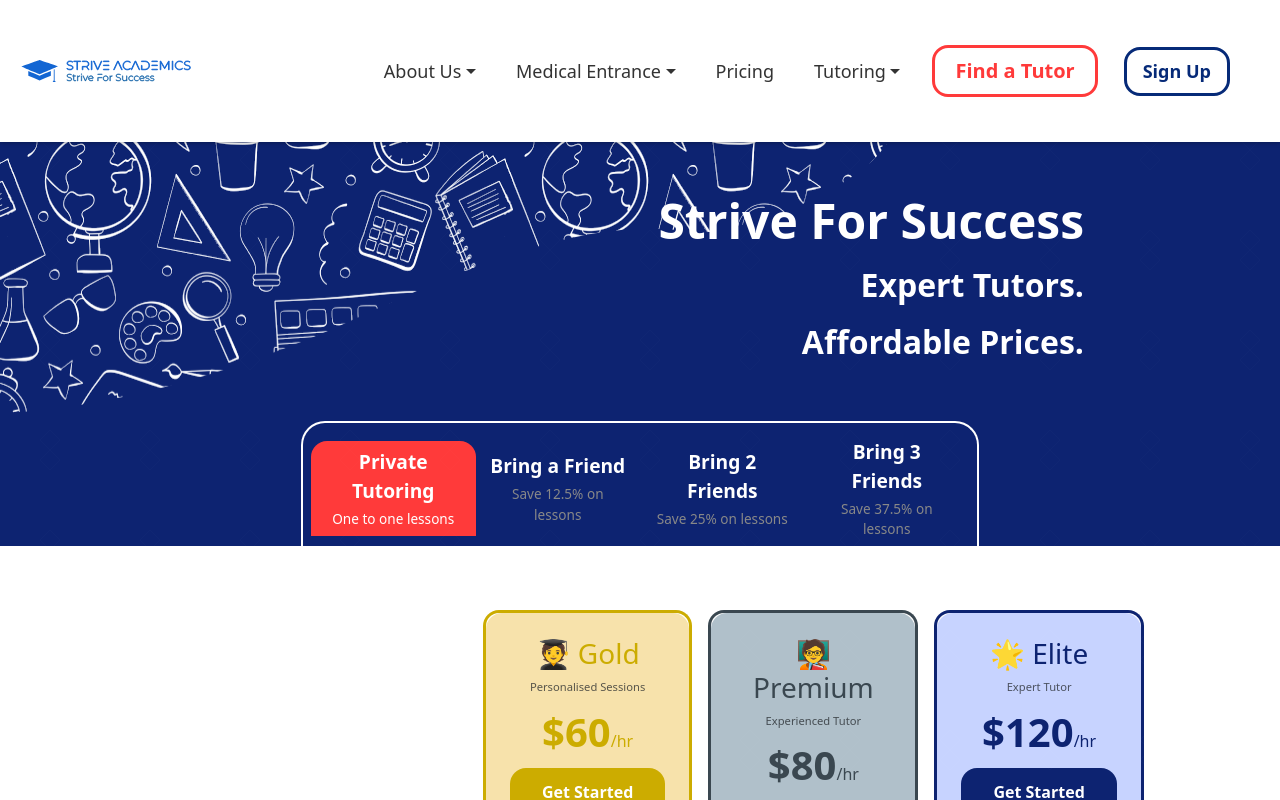
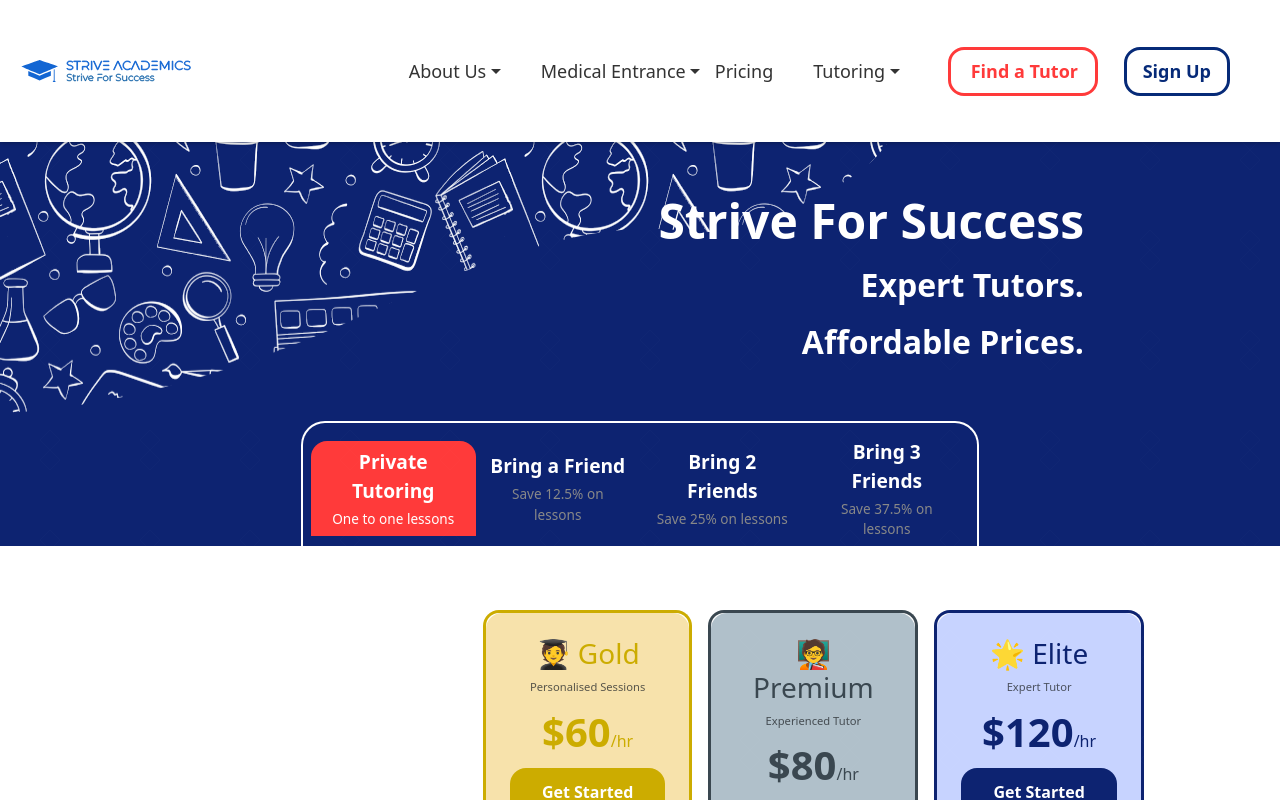
Before and after one commit to Mo-Farhat/tutor-system, a React (Create React App) app in the folder frontend/: page /pricing in a window 1280 px wide. Shown: the top 800 px of the page. Built offline with nearby package versions, Linux system fonts and the light colour scheme; no server answers.

Commit message:
fix: navbar

```diff
--- a/frontend/src/css/snippets/navbar.css
+++ b/frontend/src/css/snippets/navbar.css
@@ -22,7 +22,7 @@
   user-select: none;
   display: flex;
   align-items: center;
-
+  max-width: 100%;
   padding: 0 1rem;
 }
 
@@ -78,6 +78,7 @@
   align-items: center;
   flex-shrink: 0;
   white-space: nowrap;
+  max-width: 150px;
 }
 
 .login-signup-links {
@@ -93,7 +94,7 @@
 
 .nav-link {
   color: #333333 !important;
-  font-size: 20px !important;
+  font-size: 18px !important;
   border-radius: 1rem !important;
   position: relative;
 }
@@ -147,12 +148,21 @@
   padding: 0.5rem 1.25rem !important;
   color: rgb(255, 58, 58) !important;
   font-weight: 800 !important;
-  font-size: 20px !important;
+  font-size: 18px !important;
 }
 
 .nav-f-t-btn:hover {
   background-color: rgb(255, 58, 58) !important;
   color: white !important;
+}
+
+/* Reduce space between Find a Tutor button and Sign Up button */
+.nav-f-t-btn {
+  margin-left: 1rem !important;
+}
+
+.navbar-nav {
+  margin-left: 0rem !important;
 }
 
 .nav-item.dropdown:hover .dropdown-menu {
@@ -373,7 +383,7 @@
   }
 
   .nav-f-t-btn {
-    font-size: 20px !important;
+    font-size: 18px !important;
   }
 }
 
@@ -392,7 +402,7 @@
   }
 
   .nav-link {
-    font-size: 20px !important;
+    font-size: 18px !important;
   }
 }
 
@@ -402,12 +412,12 @@
   }
 
   .nav-link {
-    font-size: 18px !important; /* slightly smaller text */
+    font-size: 16px !important; /* slightly smaller text */
     padding: 0.25rem 0.5rem !important; /* reduce horizontal padding */
   }
 
   .nav-f-t-btn {
-    font-size: 18px !important;
+    font-size: 14px !important;
     padding: 0.4rem 0.8rem !important;
   }
 
```
